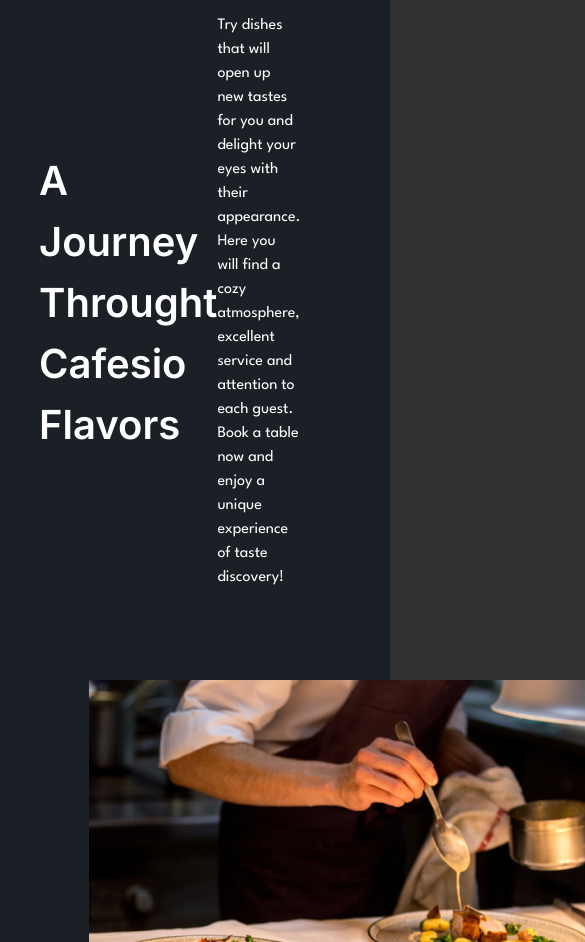
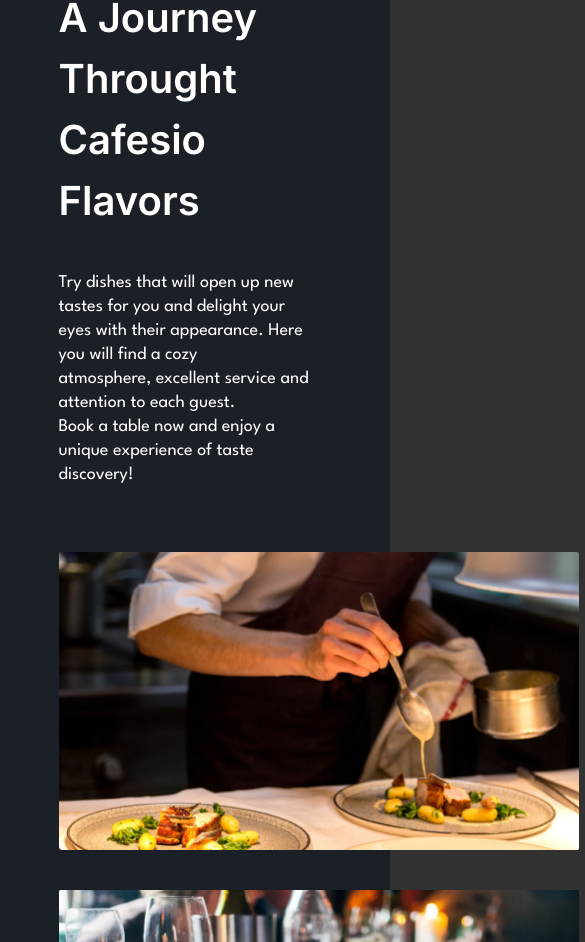
Before and after one commit to orozaliev0/Restaurant1, a React (Create React App) app: page / in a window 390 px wide. Shown: the part 1058-2000 px from the top of the page, 585 px wide, since content can reach past the window. Built offline with nearby package versions, Linux system fonts and the light colour scheme; a web font is replaced by a local one.

Commit message:
adaptasionAbout

```diff
--- a/src/component/about/About.scss
+++ b/src/component/about/About.scss
@@ -4,7 +4,7 @@
 @import url('https://fonts.googleapis.com/css2?family=Alkalami&family=Barlow:wght@100;200;300;400;500;600;700;800;900&family=DM+Serif+Text&family=Fira+Sans:ital,wght@0,400;0,500;0,600;0,700;0,900;1,400;1,500;1,600;1,700&family=Inter:wght@300;400;500;600;700;800;900&family=League+Spartan:wght@400;500;600;700;800&family=Manrope:wght@200;300;400;500;600;700;800&family=Montserrat:wght@100;200;300;400;500;600;800;900&family=Open+Sans:wght@300;400;500;600;700;800&family=Oswald:wght@200;300;400;500;600;700&family=Roboto:ital,wght@0,100;0,300;0,400;0,500;0,700;0,900;1,900&family=Work+Sans:wght@200;300;400;500;600;700;800;900&display=swap');
 
 .containerAbout{
-  width: 80%;
+  width: 81%;
   margin: 0 auto;
 }
 #about{
@@ -47,10 +47,105 @@
     }
     &--img{
       display: flex;
-      margin: 0 50px;
       justify-content: space-between;
-      //padding: 0 50px;
       align-items: center;
     }
   }
 }
+
+@media (max-width: 1200px) {
+  .containerAbout {
+    width: 86%;
+  }
+  #about .about--img img{
+    width: 450px;
+  }
+  #about .about--img{
+    width: 91%;
+  }
+  #about .about--info {
+    display: flex;
+    justify-content: space-between;
+    width: 98%;
+  }
+
+}
+@media (max-width: 1140px) {
+  #about .about--img img {
+    width: 420px;
+  }
+  #about .about--info {
+    width: 92%;
+  }
+  #about {
+    padding: 70px 0;
+  }
+    #about .about--img {
+    width: 92%;
+  }
+  #about .about--info h1 {
+    font-size: 36px;
+  }
+  #about .about--info {
+    padding: 13px 0 65px 0;
+  }
+  #about .about--info p {
+    margin-right: 0;
+  }
+
+}
+@media (max-width: 1024px) {
+  #about .about--us {
+    width: 20%;
+  }
+  #about .about--img img {
+    width: 390px;
+  }
+  #about .about--info p {
+    font-size: 14px;
+  }
+  #about .about--img {
+    width: 96%;
+  }
+  #about .about--info {
+    width: 93%;
+  }
+  #about .about--info h1 {
+    font-size: 32px;
+    line-height: 48px;
+  }
+}
+@media (max-width: 768px) {
+  #about .about--us h1 {
+    font-size: 40px;
+  }
+  #about .about--us{
+    width: 33%;
+  }
+  #about .about--info{
+    display: flex;
+    flex-direction: column;
+    align-items: start;
+  }
+  #about .about--info h1{
+    font-size: 40px;
+    line-height: 61px;
+    padding: 20px 0 40px 0;
+  }
+  #about .about--info p{
+    font-size: 18px;
+    line-height: 24px;
+  }
+  #about .about--img{
+    flex-direction: column;
+    align-items: start;
+  }
+  #about .about--img img{
+    width: 520px;
+    padding-bottom: 40px;
+  }
+  #about .containerAbout{
+    width: 70%;
+  }
+
+}
--- a/src/component/best/Best.js
+++ b/src/component/best/Best.js
@@ -11,44 +11,15 @@ import {AiOutlineDoubleLeft} from "react-icons/ai";
 import next from "./../../image/next.svg"
 
 
-
 const Best = () => {
     const settings = {
         dots: false,
-        infinite: false,
+        infinite: true,
         speed: 500,
         prevArrow: false,
-        nextArrow: <img src = {next} />,
+        nextArrow: <img src={next}/>,
         slidesToShow: 2,
-        slidesToScroll: 2,
-        initialSlide: 0,
-        responsive: [
-            {
-                breakpoint: 1024,
-                settings: {
-                    slidesToShow: 3,
-                    slidesToScroll: 3,
-                    infinite: true,
-                    dots: true
-                }
-            },
-            {
-                breakpoint: 600,
-                settings: {
-                    slidesToShow: 2,
-                    slidesToScroll: 2,
-                    initialSlide: 2
-                }
-            },
-            {
-                breakpoint: 480,
-                settings: {
-                    slidesToShow: 1,
-                    slidesToScroll: 1
-                },
-
-            }
-        ]
+        slidesToScroll: 2
     };
     return (
         <div>
@@ -57,8 +28,11 @@ const Best = () => {
                     <div className='best'>
                         <div className='best--title'>
                             <div className='best--title__first'>
-                                <svg width="52" height="16" viewBox="0 0 52 16" fill="none" xmlns="http://www.w3.org/2000/svg">
-                                    <path d="M51.2598 8.99226H12.2598C9.25977 7.99226 9.25977 2.99226 12.2598 1.49226C14.5451 0.349437 19.7598 0.99231 19.2598 5.99226" stroke="#EF272C" stroke-width="2"/>
+                                <svg width="52" height="16" viewBox="0 0 52 16" fill="none"
+                                     xmlns="http://www.w3.org/2000/svg">
+                                    <path
+                                        d="M51.2598 8.99226H12.2598C9.25977 7.99226 9.25977 2.99226 12.2598 1.49226C14.5451 0.349437 19.7598 0.99231 19.2598 5.99226"
+                                        stroke="#EF272C" stroke-width="2"/>
                                     <line y1="14.9922" x2="51.2599" y2="14.9922" stroke="#EF272C" stroke-width="2"/>
                                 </svg>
                                 <h1>Best Sellers</h1>
@@ -74,7 +48,8 @@ const Best = () => {
                         </div>
                         <div className='best-slide'>
                             <div className='slick-slider'>
-                               <button className='slick-arrow slick-prev slick-disabled' > <AiOutlineDoubleLeft/> </button>
+                                <button className='slick-arrow slick-prev slick-disabled'><AiOutlineDoubleLeft/>
+                                </button>
                                 <Slider {...settings}>
                                     <div>
                                         <img src={Slide1} alt=""/>
--- a/src/component/best/Best.scss
+++ b/src/component/best/Best.scss
@@ -6,7 +6,7 @@
 
   .best {
     display: flex;
-    justify-content: space-around;
+    justify-content: space-between;
     align-items: center;
     width: 100%;
 
@@ -65,3 +65,79 @@
     right: -15px;
   }
 }
+
+@media (max-width: 1200px){
+  .containerAbout {
+    width: 86%;
+  }
+  .slick-slide img {
+    width: 235px;
+  }
+  #bestSeller .best{
+    width: 92%;
+  }
+  #bestSeller .best-slide {
+    width: 54%;
+  }
+  #bestSeller .best--title__info h1 {
+    margin: 30px 0 16px 0;
+  }
+}
+@media (max-width: 1140px) {
+  #bestSeller {
+    margin: 85px 0 100px 0;
+  }
+  #bestSeller .best--title__info h1 {
+    font-size: 36px;
+  }
+}
+@media (max-width: 1024px) {
+  #bestSeller .best--title__info h1 {
+    font-size: 32px;
+    line-height: 48px;
+  }
+  #bestSeller .best--title__first {
+    width: 61%;
+  }
+  #bestSeller .best--title__info p {
+    font-size: 14px;
+  }
+  .slick-slide img {
+    width: 215px;
+  }
+  #bestSeller .best {
+    width: 96%;
+  }
+}
+@media (max-width: 992px) {
+  #bestSeller .best {
+    width: 97%;
+  }
+
+}
+@media (max-width: 768px) {
+  #bestSeller .best{
+    flex-direction: column;
+    align-items: start;
+  }
+  #bestSeller .containerAbout{
+    width: 70%;
+  }
+  #bestSeller .best--title__info h1{
+    font-size: 40px;
+    line-height: 61px;
+  }
+  #bestSeller .best--title__info p{
+    font-size: 16px;
+    line-height: 24px;
+  }
+  #bestSeller .best-slide {
+    width: 100%;
+    padding: 50px 0;
+  }
+  #bestSeller .best--title__first {
+    width: 55%;
+  }
+
+
+}
--- a/src/component/main/Main.js
+++ b/src/component/main/Main.js
@@ -404,12 +404,6 @@ const Main = () => {
             </div>
 
 
-
-
-
-
-
-
         </div>
 
     );
--- a/src/component/modem/Modem.js
+++ b/src/component/modem/Modem.js
@@ -108,7 +108,7 @@ const Modem = () => {
 
                         </Slider>
                     </div>
-'
+                    '
 
                 </div>
             </div>
```
Also changed, not shown: src/component/main/Main.scss (+15 -136 lines), src/component/modem/Modem.scss (line endings or trailing spaces), 1 other file (tests, documents, lock files or other folders). Lines whose indentation alone changed are shown as unchanged.
